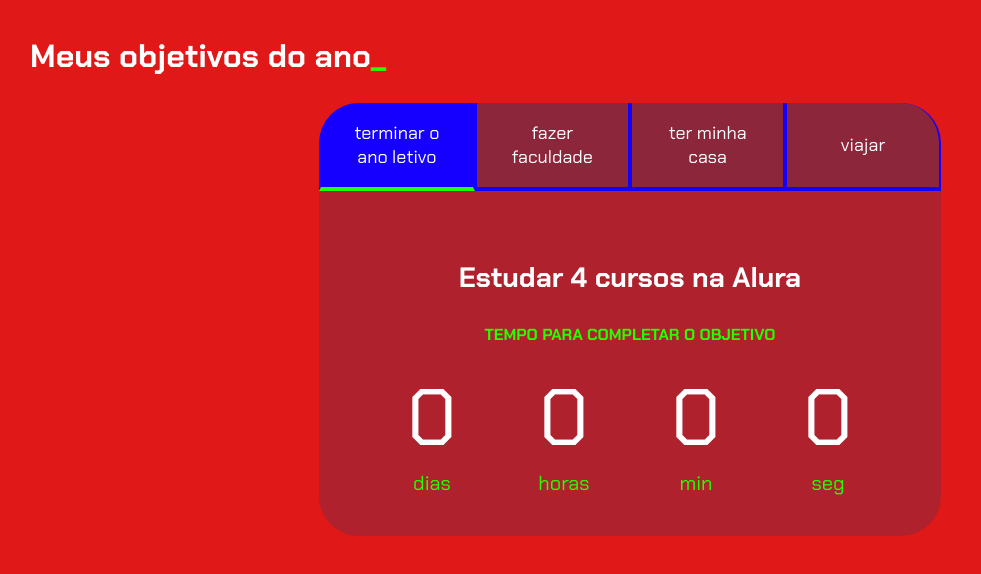
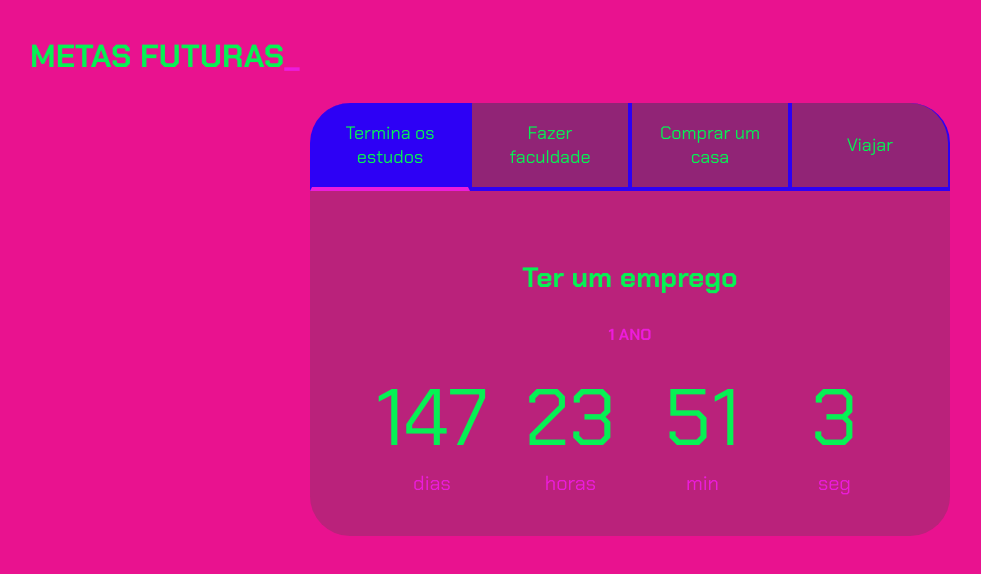
Before and after one commit to 19526350Pa/site-criativo-aluraa, a plain HTML site: page index.html in a window 1280 px wide. Shown: the whole page, without its empty margins (10-991 px from the left). Drawn offline with Linux system fonts and the light colour scheme.

Commit message:
Add files via upload

```diff
--- a/index.html
+++ b/index.html
@@ -10,18 +10,18 @@
 
 <body>
     <section class="conteudo-principal">
-        <h2 class="titulo-principal">Meus objetivos do ano<span>_</span></h2>
+        <h2 class="titulo-principal">METAS FUTURAS<span>_</span></h2>
         <div class="conteudo">
             <div class="botoes">
-                <button class="botao ativo">terminar o ano letivo
-                <button class="botao">fazer faculdade
-                <button class="botao">ter minha casa
-                <button class="botao">viajar
+                <button class="botao ativo">Termina os estudos</button>
+                <button class="botao">Fazer faculdade</button>
+                <button class="botao">Comprar um casa</button>
+                <button class="botao">Viajar</button>
             </div>
             <div class="abas-textos">
                 <div class="aba-conteudo ativo">
-                    <h3 class="aba-conteudo-titulo-principal">Estudar 4 cursos na Alura</h3>
-                    <h4 class="aba-conteudo-titulo-secundario">Tempo para completar o objetivo</h4>
+                    <h3 class="aba-conteudo-titulo-principal">Ter um emprego</h3>
+                    <h4 class="aba-conteudo-titulo-secundario">1 ano</h4>
                     <div class="contador">
                         <div class="contador-digito">
                             <p class="contador-digito-numero" id="dias0"></p>
@@ -42,8 +42,8 @@
                     </div>
                 </div>
                 <div class="aba-conteudo">
-                    <h3 class="aba-conteudo-titulo-principal">Criar 5 projetos em Javascript</h3>
-                    <h4 class="aba-conteudo-titulo-secundario">Tempo para completar o objetivo</h4>
+                    <h3 class="aba-conteudo-titulo-principal">Fazer faculdade</h3>
+                    <h4 class="aba-conteudo-titulo-secundario">5 anos</h4>
                     <div class="contador">
                         <div class="contador-digito">
                             <p class="contador-digito-numero" id="dias1"></p>
@@ -64,8 +64,8 @@
                     </div>
                 </div>
                 <div class="aba-conteudo">
-                    <h3 class="aba-conteudo-titulo-principal">Criar um portfolio com os meus 3 melhores projetos</h3>
-                    <h4 class="aba-conteudo-titulo-secundario">Tempo para completar o objetivo</h4>
+                    <h3 class="aba-conteudo-titulo-principal">Comprar uma casa</h3>
+                    <h4 class="aba-conteudo-titulo-secundario">40 anos</h4>
                     <div class="contador">
                         <div class="contador-digito">
                             <p class="contador-digito-numero" id="dias2"></p>
@@ -86,8 +86,8 @@
                     </div>
                 </div>
                 <div class="aba-conteudo">
-                    <h3 class="aba-conteudo-titulo-principal">Atualizar meu curriculo com os certificados da Alura</h3>
-                    <h4 class="aba-conteudo-titulo-secundario">Tempo para completar o objetivo</h4>
+                    <h3 class="aba-conteudo-titulo-principal">Viajar</h3>
+                    <h4 class="aba-conteudo-titulo-secundario">8 meses</h4>
                     <div class="contador">
                         <div class="contador-digito">
                             <p class="contador-digito-numero" id="dias3"></p>
--- a/main.js
+++ b/main.js
@@ -15,10 +15,10 @@ for (let i = 0; i < botoes.length; i++) {
 }
 
 const contadores = document.querySelectorAll(".contador");
-const tempoObjetivo1 = new Date("2023-10-05T00:00:00");
-const tempoObjetivo2 = new Date("2023-12-05T00:00:00");
-const tempoObjetivo3 = new Date("2023-12-30T00:00:00");
-const tempoObjetivo4 = new Date("2024-02-01T00:00:00");
+const tempoObjetivo1 = new Date("2024-10-05T00:00:00");
+const tempoObjetivo2 = new Date("2024-12-05T00:00:00");
+const tempoObjetivo3 = new Date("2024-12-30T00:00:00");
+const tempoObjetivo4 = new Date("2025-02-01T00:00:00");
 
 const tempos = [tempoObjetivo1,tempoObjetivo2,tempoObjetivo3,tempoObjetivo4];
 
--- a/style.css
+++ b/style.css
@@ -1,12 +1,12 @@
 @import url('https://fonts.googleapis.com/css2?family=Chakra+Petch:wght@400;700&display=swap');
 
 :root {
-    --cor-de-fundo: #e01818;
-    --verde: #26ff00;
-    --branco: #FFFFFF;
-    --botao-ativo: #1500ff;
+    --cor-de-fundo: #e9128f;
+    --verde: #ec1cdb;
+    --branco: #06f154;
+    --botao-ativo: #2d00f5;
     --botao-inativo: rgba(58, 55, 94, 0.5);
-    --texto-fundo: rgba(58, 55, 94, 0.3);
+    --texto-fundo: rgba(78, 72, 76, 0.3);
 }
 
 body {
```
